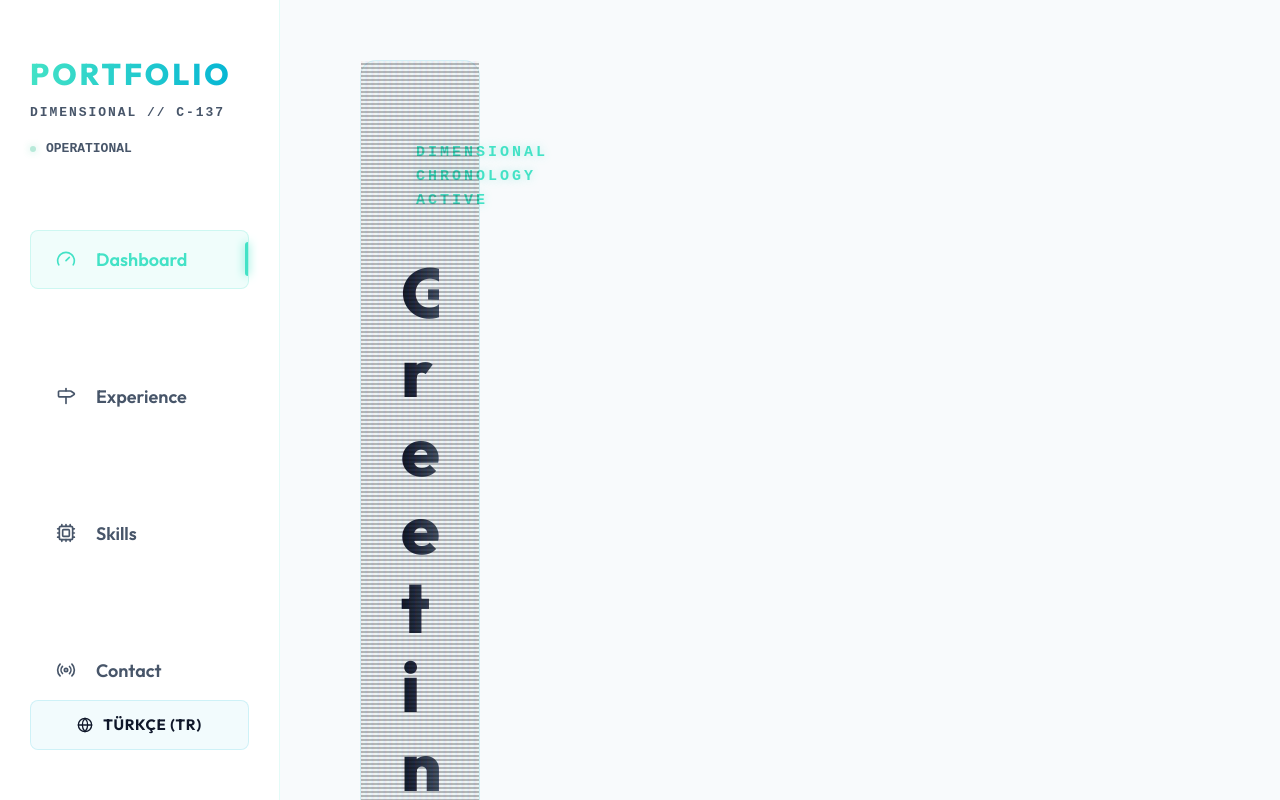
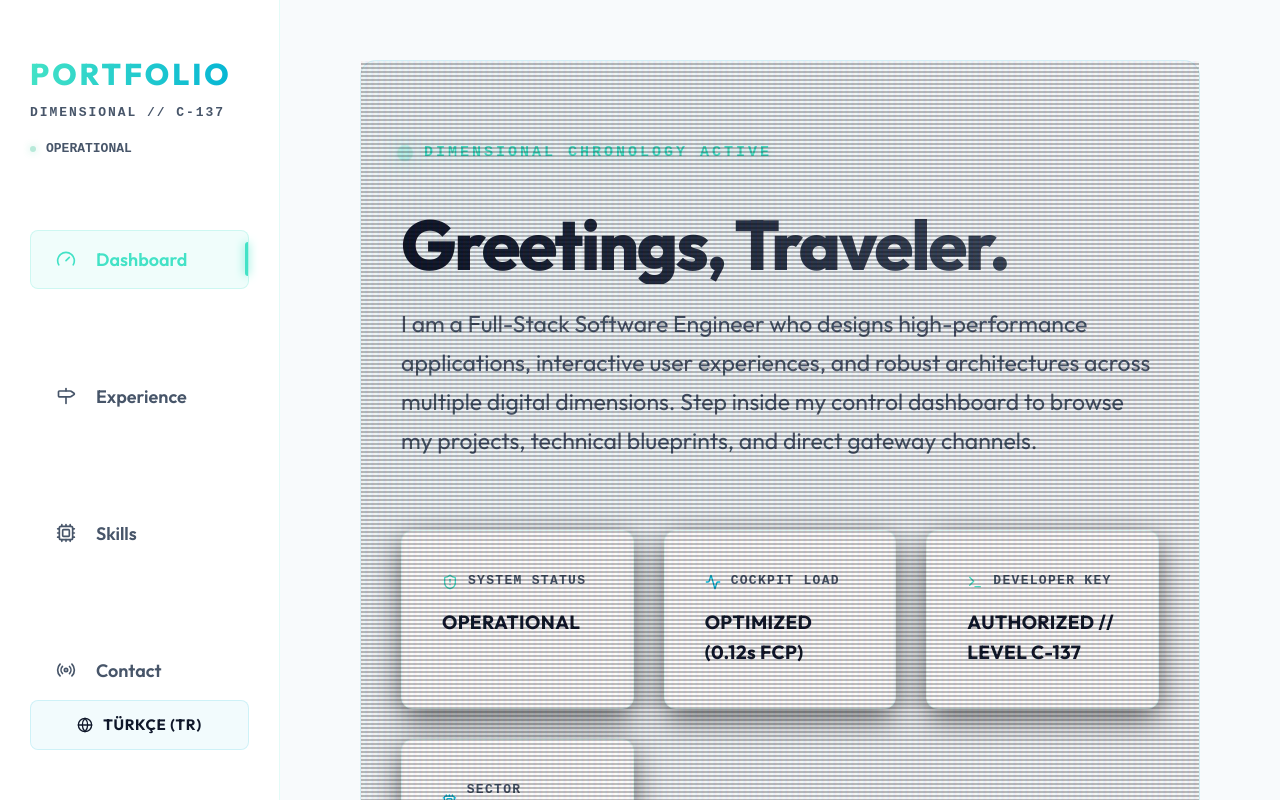
Before and after one commit to MuharremTozan/muharremtozan.github.io, a React (Vite) app: page / in a window 1280 px wide. Shown: the top 800 px of the page. Built offline with nearby package versions, Linux system fonts and the light colour scheme.

Commit message:
fix: adjust layout for main content and sidebar responsiveness

```diff
--- a/src/index.css
+++ b/src/index.css
@@ -110,8 +110,6 @@ h1, h2, h3, h4, h5, h6 {
    Page Grid Layouts (Sidebar Nav on Left, Content Panel on Right)
    ========================================================================== */
 .app-container {
-  display: grid;
-  grid-template-columns: var(--sidebar-width) 1fr;
   min-height: 100vh;
   width: 100%;
   overflow-x: hidden;
@@ -119,18 +117,16 @@ h1, h2, h3, h4, h5, h6 {
 
 .main-content {
   padding: 3rem 4rem;
-  max-width: 1200px;
-  width: 100%;
-  margin: 0 auto;
+  margin-left: var(--sidebar-width);
   box-sizing: border-box;
-  /* leave space for the fixed sidebar */
-  margin-left: var(--sidebar-width);
+  min-width: 0;
 }
 
 /* On small screens the sidebar collapses, remove the left offset */
 @media (max-width: 992px) {
   .main-content {
     margin-left: 0;
+    width: 100%;
     padding: 2rem 1.5rem;
   }
 }
@@ -438,10 +434,6 @@ h1, h2, h3, h4, h5, h6 {
    ========================================================================== */
 
 @media (max-width: 992px) {
-  .app-container {
-    grid-template-columns: 1fr; /* Sidebar collapses */
-  }
-
   .main-content {
     padding: 2rem 1.5rem;
   }
```
